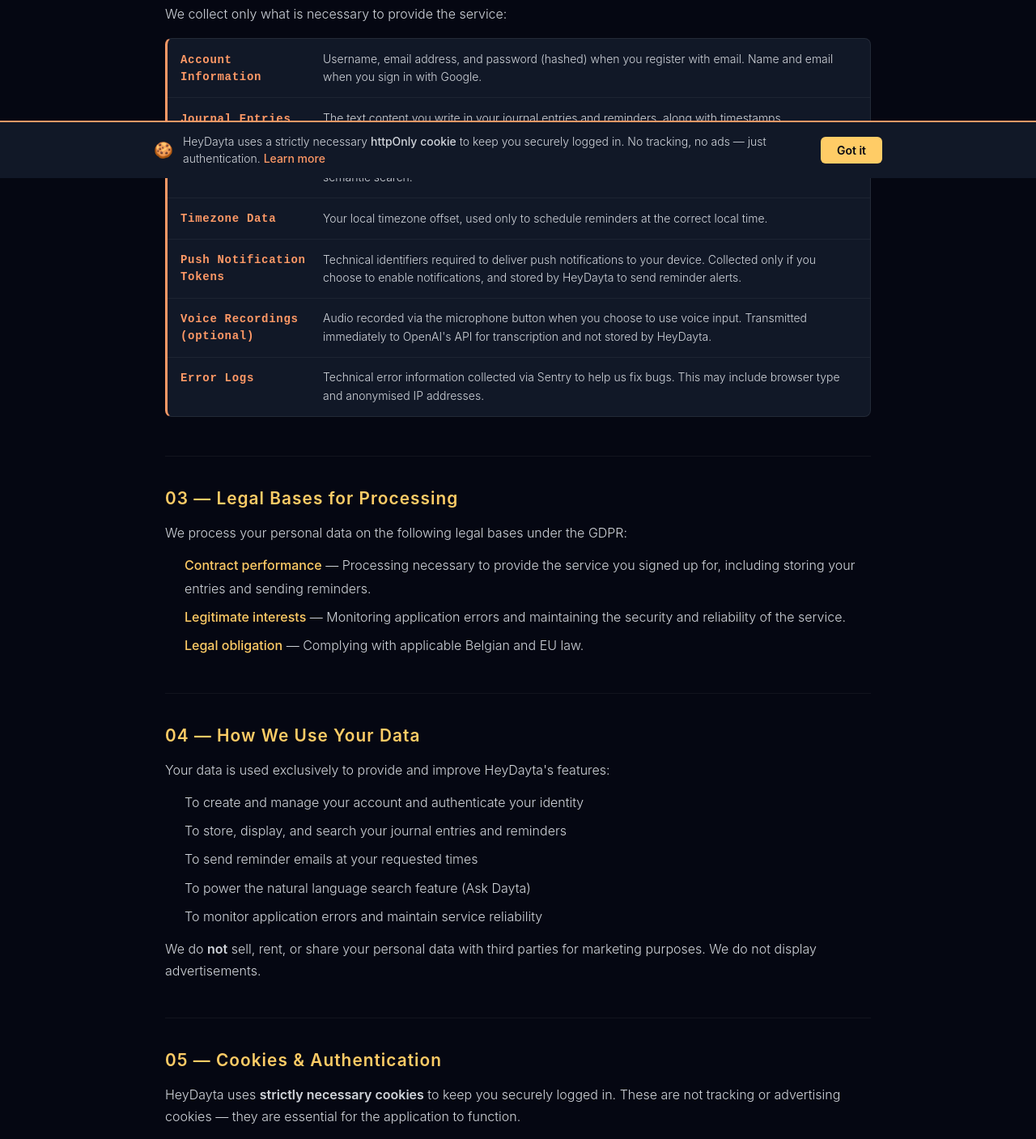
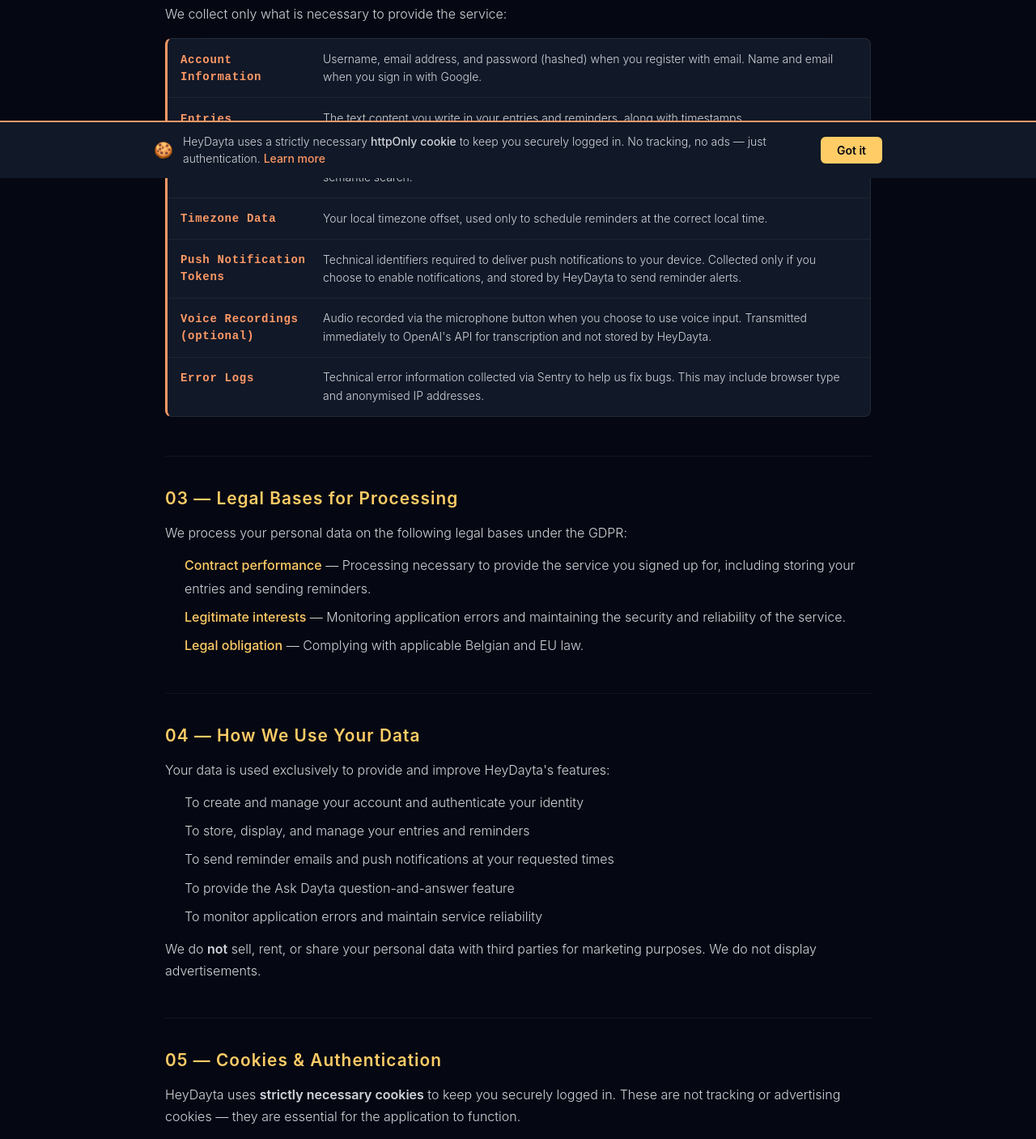
Before and after one commit to Anyhia/heydayta, a React (Create React App) app in the folder frontend/: page /privacy-policy in a window 1280 px wide. Shown: the part 580-1987 px from the top of the page at 81% size. Built offline with nearby package versions, Linux system fonts and the light colour scheme; no server answers.

Commit message:
Rename Journal to Entry throughout UI

```diff
--- a/frontend/src/components/ErrorBoundary.js
+++ b/frontend/src/components/ErrorBoundary.js
@@ -18,7 +18,7 @@
         if (this.state.hasError) {
             return (
                 <div style={{ padding: '1rem', color: 'var(--grey-text-muted)', textAlign: 'center' }}>
-                    Something went wrong loading your logs. Pull down to refresh.
+                    Something went wrong loading your entries. Pull down to refresh.
                 </div>
             );
         }
--- a/frontend/src/components/HowToUse.js
+++ b/frontend/src/components/HowToUse.js
@@ -13,7 +13,7 @@
                 <div className='policy-divider' />
                 <p className='howto-nav-label'>Jump to section</p>
                 <nav className='howto-nav'>
-                    <a href='#journal' className='howto-nav-link'>Journal</a>
+                    <a href='#journal' className='howto-nav-link'>Entry</a>
                     <span className='howto-nav-dot'>·</span>
                     <a href='#reminders' className='howto-nav-link'>Reminders</a>
                     <span className='howto-nav-dot'>·</span>
@@ -33,7 +33,7 @@
                             For the small but important things you don't want to lose: what the doctor said, a gift idea, travel details, something a colleague mentioned. Write it now in plain language. Ask for it later the same way.
                         </p>
                         <p className='howto-intro-reminder'>
-                            Your journal is private. Only you can search it.
+                            Your entries are private. Only you can see them.
                         </p>
                         <div className='howto-exchange'>
                             <div className='howto-exchange-row'>
@@ -67,9 +67,9 @@
                     </div>
                     <div className='howto-split-content'>
                         <section className='policy-section'>
-                            <h2 className='policy-section-title'>01 — Journal Entries</h2>
+                            <h2 className='policy-section-title'>01 — Entries</h2>
                             <p>
-                                Switch to the <strong>Journal</strong> tab and write anything on your mind —
+                                Switch to the <strong>Entry</strong> tab and write anything on your mind —
                                 a thought, a meal, a conversation, a decision. No formatting required.
                             </p>
                             <div className='howto-examples'>
@@ -165,7 +165,7 @@
                 <section id='ask-dayta' className='policy-section'>
                     <h2 className='policy-section-title'>03 — Ask Dayta (AI Search)</h2>
                     <p>
-                        The <strong>Ask Dayta</strong> field lets you search your journal using natural language questions.
+                        The <strong>Ask Dayta</strong> field lets you search your entries using natural language questions.
                         You don't need to remember exact words. Just ask what you want to know.
                     </p>
                     <div className='howto-examples howto-examples-ask'>
@@ -206,13 +206,13 @@
                         <span className='howto-tip-icon'>🌍</span>
                         <span>
                             <strong>Ask in any language.</strong> HeyDayta will answer in the same language you asked in,
-                            even if your journal entries are in a different language.
+                            even if your entries are in a different language.
                         </span>
                     </div>
                     <div className='howto-tip'>
                         <span className='howto-tip-icon'>⚠️</span>
                         <span>
-                            <strong>Keep in mind:</strong> Ask Dayta searches only your own journal entries.
+                            <strong>Keep in mind:</strong> Ask Dayta searches only your own entries.
                             It won't know something you haven't written down yet.
                         </span>
                     </div>
@@ -222,7 +222,7 @@
                 <section id='voice' className='policy-section'>
                     <h2 className='policy-section-title'>04 — Voice Input (Microphone)</h2>
                     <p>
-                        Both the journal/reminder field and the Ask Dayta field have a built-in microphone button.
+                        Both the entry/reminder field and the Ask Dayta field have a built-in microphone button.
                         Instead of typing, you can speak your entry or question out loud.
                     </p>
                     <div className='howto-steps'>
@@ -267,7 +267,7 @@
                     <div className='howto-tip howto-tip-distinction'>
                         <span className='howto-tip-icon'>🤔</span>
                         <span>
-                            <strong>Journal or reminder?</strong> If you want to remember something for later, use the Journal tab. If you need to be nudged at a specific time, use the Reminder tab. You can do both. Write the detail in the journal and set a separate reminder to act on it.
+                            <strong>Entry or reminder?</strong> If you want to remember something for later, use the Entry tab. If you need to be nudged at a specific time, use the Reminder tab. You can do both. Write the detail in an entry and set a separate reminder to act on it.
                         </span>
                     </div>
                 </section>
--- a/frontend/src/components/Log.js
+++ b/frontend/src/components/Log.js
@@ -144,7 +144,7 @@
                 setSuccess(null);
             } else {
                 setReminderTime(null);
-                setSuccess('Entry Log Created');
+                setSuccess('Entry saved');
                 setTimeout(() => setSuccess(null), 3000);
             }
         })
@@ -152,7 +152,7 @@
             if (error.response?.data?.error) {
                 setError(error.response.data.error);
             } else {
-                setError('Entry Log not created. Please try again.');
+                setError('Could not save entry. Please try again.');
             }
         })
         .finally(() => {
@@ -184,7 +184,7 @@
                                 className={`type-toggle-btn ${entryType === 'journal' ? 'type-toggle-active' : ''}`}
                                 onClick={() => { setEntryType('journal'); setClearQuestion(c => c + 1); }}
                             >
-                                Journal
+                                Entry
                             </Button>
                             <Button
                                 type="button"
@@ -203,7 +203,7 @@
                             id='captainsLog'
                             as="textarea"
                             rows={2}
-                            placeholder={entryType === 'journal' ? "What's on your mind?" : "Set reminder for..."}
+                            placeholder={entryType === 'journal' ? "What do you want to remember?" : "Set reminder for..."}
                             aria-label="Entry text"
                             value={entry}
                             onChange={handleTextareaChange}
@@ -256,7 +256,7 @@
                         className={`logs-buttons ${filter==='journal'? 'logs-buttons-active':''}`}
                         onClick={() => setFilter('journal')}
                     >
-                        Journal
+                        Entry
                     </Button>
                     <Button
                         className={`logs-buttons ${filter==='reminders'? 'logs-buttons-active':''}`}
@@ -304,7 +304,7 @@
                     ) : filteredLogs.length === 0 ? (
                         <div className='empty-logs-message'>
                             <p className='empty-logs-title'>
-                                {filter === 'reminders' ? 'No reminders yet' : 'No journal entries yet'}
+                                {filter === 'reminders' ? 'No reminders yet' : 'No entries yet'}
                             </p>
                         </div>
                     ) : null}
--- a/frontend/src/components/PrivacyPolicy.js
+++ b/frontend/src/components/PrivacyPolicy.js
@@ -36,8 +36,8 @@
                             <span className='policy-data-value'>Username, email address, and password (hashed) when you register with email. Name and email when you sign in with Google.</span>
                         </div>
                         <div className='policy-data-row'>
-                            <span className='policy-data-label'>Journal Entries</span>
-                            <span className='policy-data-value'>The text content you write in your journal entries and reminders, along with timestamps.</span>
+                            <span className='policy-data-label'>Entries</span>
+                            <span className='policy-data-value'>The text content you write in your entries and reminders, along with timestamps.</span>
                         </div>
                         <div className='policy-data-row'>
                             <span className='policy-data-label'>Vector Embeddings</span>
@@ -77,9 +77,9 @@
                     <p>Your data is used exclusively to provide and improve HeyDayta's features:</p>
                     <ul className='policy-list'>
                         <li>To create and manage your account and authenticate your identity</li>
-                        <li>To store, display, and search your journal entries and reminders</li>
-                        <li>To send reminder emails at your requested times</li>
-                        <li>To power the natural language search feature (Ask Dayta)</li>
+                        <li>To store, display, and manage your entries and reminders</li>
+                        <li>To send reminder emails and push notifications at your requested times</li>
+                        <li>To provide the Ask Dayta question-and-answer feature</li>
                         <li>To monitor application errors and maintain service reliability</li>
                     </ul>
                     <p>We do <strong>not</strong> sell, rent, or share your personal data with third parties for marketing purposes. We do not display advertisements.</p>
@@ -138,9 +138,9 @@
                 <section className='policy-section'>
                     <h2 className='policy-section-title'>07 — Data Retention</h2>
                     <p>
-                        Your data is retained for as long as your account is active. When you delete a journal entry,
+                        Your data is retained for as long as your account is active. When you delete an entry,
                         it is permanently removed from our database. When you delete your account, all associated data —
-                        including journal entries, embeddings, reminders, and push notification subscriptions — is
+                        including entries, embeddings, reminders, and push notification subscriptions — is
                         permanently deleted.
                     </p>
                     <p>
--- a/frontend/src/components/ShowLogs.js
+++ b/frontend/src/components/ShowLogs.js
@@ -72,7 +72,7 @@
 
     const { date, time } = formatLogDate(log.created_at);
     const logClass = entryType === 'journal' ? 'log-card-journal' : 'log-card-reminder';
-    const tag = entryType === 'journal' ? 'Journal' : 'Reminder';
+    const tag = entryType === 'journal' ? 'Entry' : 'Reminder';
 
     return (
 
--- a/frontend/src/components/TermsOfService.js
+++ b/frontend/src/components/TermsOfService.js
@@ -28,11 +28,11 @@
                 <section className='policy-section'>
                     <h2 className='policy-section-title'>02 — Description of Service</h2>
                     <p>
-                        HeyDayta is a searchable memory and reminder tool that allows you to:
+                        HeyDayta is a personal memory and reminder tool that allows you to:
                     </p>
                     <ul className='policy-list'>
-                        <li>Create and manage private journal entries and reminders</li>
-                        <li>Search your entries using natural language questions</li>
+                        <li>Create and manage private entries and reminders</li>
+                        <li>Ask questions about your entries in plain language</li>
                         <li>Receive push notifications and email reminders at your requested times</li>
                         <li>Access your entries from supported web browsers and devices</li>
                     </ul>
@@ -75,16 +75,16 @@
                 <section className='policy-section'>
                     <h2 className='policy-section-title'>05 — Your Content & Data Privacy</h2>
                     <p>
-                        You retain full ownership of the content you create in HeyDayta — your journal
+                        You retain full ownership of the content you create in HeyDayta — your
                         entries and reminders are yours.
                     </p>
                     <p>
                         By using the service, you grant us a limited licence to store and process your
                         content solely for the purpose of providing the service to you. This includes
-                        sending your journal text to OpenAI's API to enable the search and transcription features.
+                        sending your entry text to OpenAI's API to enable the search and transcription features.
                     </p>
                     <p>
-                        While we use industry-standard security practices (such as JWT tokens and secure connections), <strong>your journal entries are stored in plain text in our database, not encrypted at rest.</strong> Please do not use HeyDayta to store highly sensitive information, including financial, medical, legal, or government identification data.
+                        While we use industry-standard security practices (such as JWT tokens and secure connections), <strong>your entries are stored in plain text in our database, not encrypted at rest.</strong> Please do not use HeyDayta to store highly sensitive information, including financial, medical, legal, or government identification data.
                     </p>
                     <p>
                         We do not claim ownership of your content and will never sell it, use it for advertising,
```
Also changed, not shown: frontend/src/components/Auth/Register.js (+4 -4 lines), 7 other files (tests, documents, lock files or other folders).
